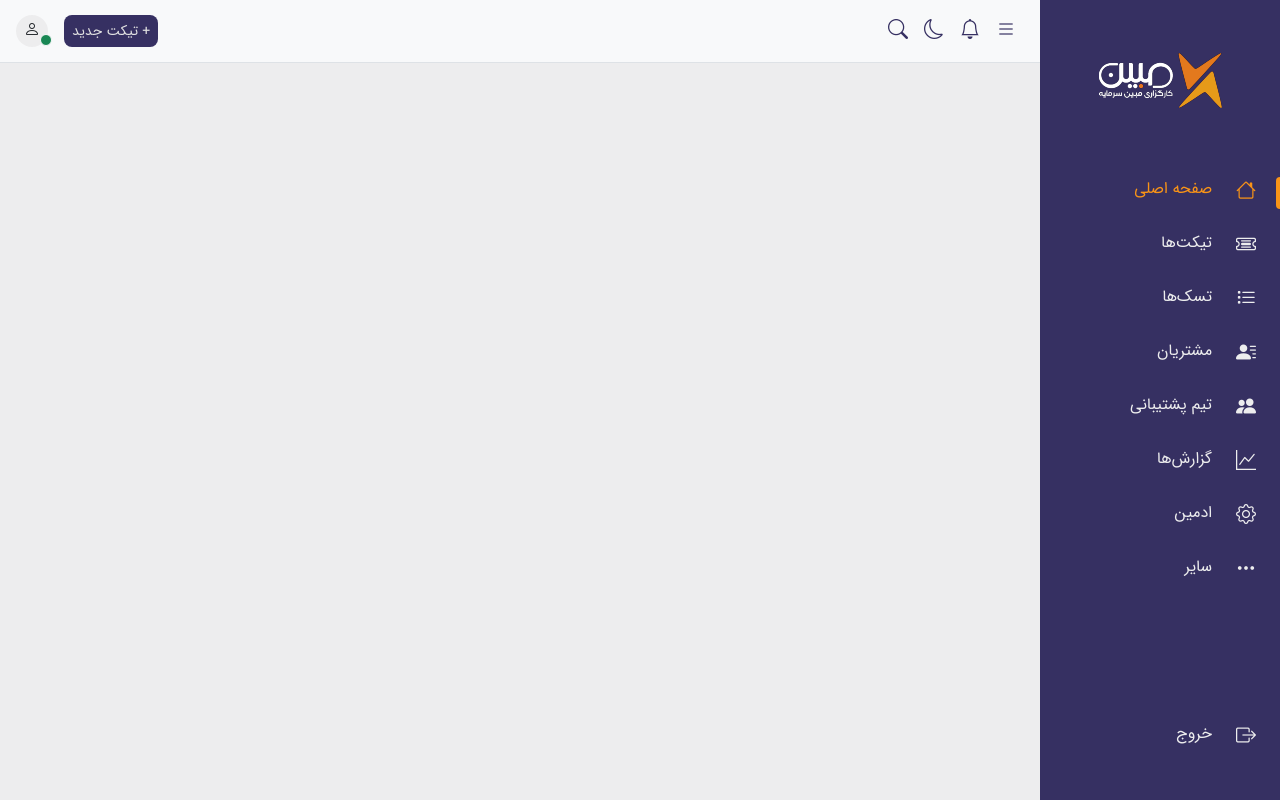
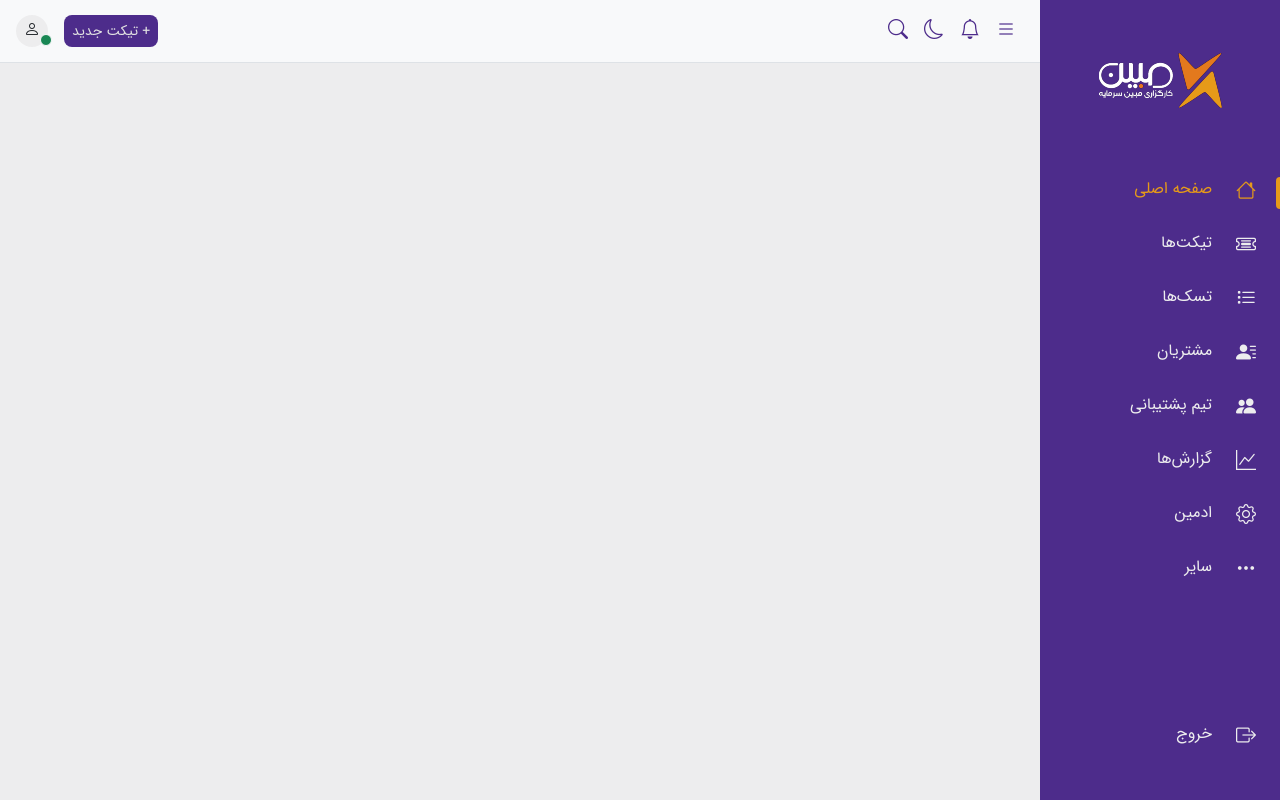
Before and after one commit to baharak-bakhtiari/helpdesk-panel, an Angular app: page / in a window 1280 px wide. Built offline with nearby package versions, Linux system fonts and the light colour scheme.

Commit message:
add nav link tooltip

```diff
--- a/src/app/components/admin/sidebar/sidebar.component.html
+++ b/src/app/components/admin/sidebar/sidebar.component.html
@@ -12,7 +12,10 @@
           *ngFor="let menuItem of menuItems; let i = index"
           routerLinkActive="active" [routerLinkActiveOptions]="{exact:true}">
         <a class="nav-link d-flex gap-4" href="#" routerLink="{{menuItem.path}}">
-          <i class={{menuItem.icon}}></i>
+          <div data-type="tooltip">
+            <i class={{menuItem.icon}}></i>
+            <span class="tooltiptext">{{menuItem.label}}</span>
+          </div>
           <span>{{menuItem.label}}</span>
         </a>
       </li>
--- a/src/app/components/admin/sidebar/sidebar.component.scss
+++ b/src/app/components/admin/sidebar/sidebar.component.scss
@@ -9,7 +9,7 @@
   width: 4.5rem;
 }
 
-.navbar.shrank .nav-link span {
+.navbar.shrank .nav-link > span {
   display: none;
 }
 
@@ -51,6 +51,14 @@
   font-size: 20px;
 }
 
+[data-type="tooltip"]:hover .tooltiptext {
+  visibility: hidden;
+}
+
+.shrank [data-type="tooltip"]:hover .tooltiptext {
+  visibility: visible;
+}
+
 @media(max-width: 1200px) {
 
   .navbar {
--- a/src/app/components/admin/sidebar/sidebar.component.ts
+++ b/src/app/components/admin/sidebar/sidebar.component.ts
@@ -29,7 +29,7 @@ export class SidebarComponent implements OnInit, OnDestroy {
     { label: "تیم پشتیبانی", path: "orders", children: [], icon: "bi bi-people-fill", active: false },
     { label: "گزارش‌ها", path: "discounts", children: [], icon: "bi bi-graph-up", active: false },
     { label: "ادمین", path: "inventory", children: [], icon: "bi bi-gear", active: false },
-    { label: "سایر", path: "inventory", children: [], icon: "bi bi-three-dots", active: false },
+    { label: "سایر", path: "others", children: [], icon: "bi bi-three-dots", active: false },
   ]
 
   constructor(private sidebarService: SidebarHandlerService) { }
--- a/src/styles.scss
+++ b/src/styles.scss
@@ -61,6 +61,28 @@ a {
     color: var(--text-color-light);
   }
 }
+
+[data-type="tooltip"] {
+  position: relative;
+  display: inline-block;
+
+  .tooltiptext {
+    visibility: hidden;
+    background-color: rgb(0, 0, 0, 0.8);
+    width: max-content;
+    color: white;
+    margin-right: 5px;
+    padding: 5px 7px;
+    border-radius: 5px;
+    position: absolute;
+    z-index: 1;
+  }
+
+  &:hover .tooltiptext {
+    visibility: visible;
+  }
+}
+
 
 .authentication-form {
   padding: 3rem 2rem;
--- a/src/styles/variables.scss
+++ b/src/styles/variables.scss
@@ -28,8 +28,8 @@
 /* ***Colors*** */
 
 :root[data-theme="default"] {
-  --primary-color: #363062;
-  --secondary-color: #F99417;
+  --primary-color: #4d2c8b;
+  --secondary-color: #E69A19;
   --secondary-background: #4D4C7D;
   --main-background: #ededee; /*white for light themes*/
   --text-color-dark: #2C3333; /*dark gray for light themes*/
```
